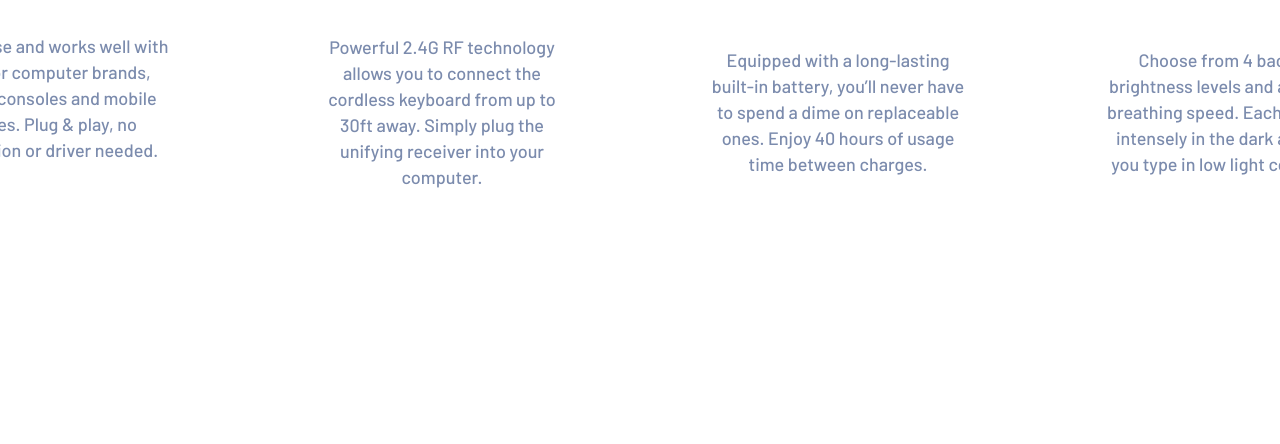
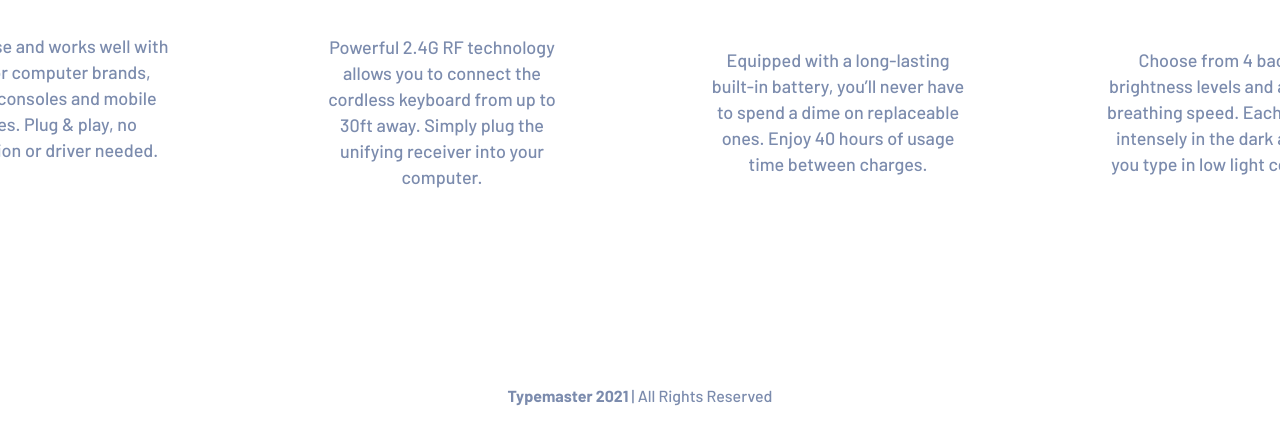
Before and after one commit to nanukashubladze/TYPEMASTER-KEYBOARD, a plain HTML site: page index.html in a window 1280 px wide. Shown: the part 1367-1811 px from the top of the page. Before the commit the page ends 1750 px from the top, so only its background shows below. Drawn offline with Linux system fonts and the light colour scheme.

Commit message:
add footer

```diff
--- a/index.html
+++ b/index.html
@@ -76,10 +76,12 @@
                     MODES</h3>
                 <p class="paragraph align width">Choose from 4 backlight brightness levels and adjustable breathing speed. Each key glows intensely in the dark and helps you type in low light conditions.</p>
             </div>
+        </section>
+        <footer>
+            <h4>Typemaster 2021 <span> |  All Rights Reserved </span></h4>
+        </footer>
+    </div>
 
-
-        </section>
-    </div>
 
 </body>
 </html>
--- a/styles.css
+++ b/styles.css
@@ -174,6 +174,18 @@ h3{
     color: var(--lblack);
     margin-top: 48px;
 }
+h4{
+    font-weight: 700;
+    font-size: 16px;
+    line-height: 26px;
+    color: var(--grey);
+}
+span{
+    font-weight: 500;
+}
+footer{
+    margin-bottom: 50px;
+}
 .width{
     width: 327px;
 }
@@ -247,6 +259,9 @@ h3{
     .box03, .box04{
         margin-top: 50px;
         margin-bottom: 211px;
+    }
+    footer{
+        margin-bottom: 43px;
     }
 }
 @media screen and (min-width: 1140px){
@@ -330,6 +345,9 @@ h3{
    .pre-order:hover{
     color: white;
    }
+   footer{
+    margin-bottom: 39px;
+}
    /* .img1{
     width: 1300px;
     display: flex;
```
